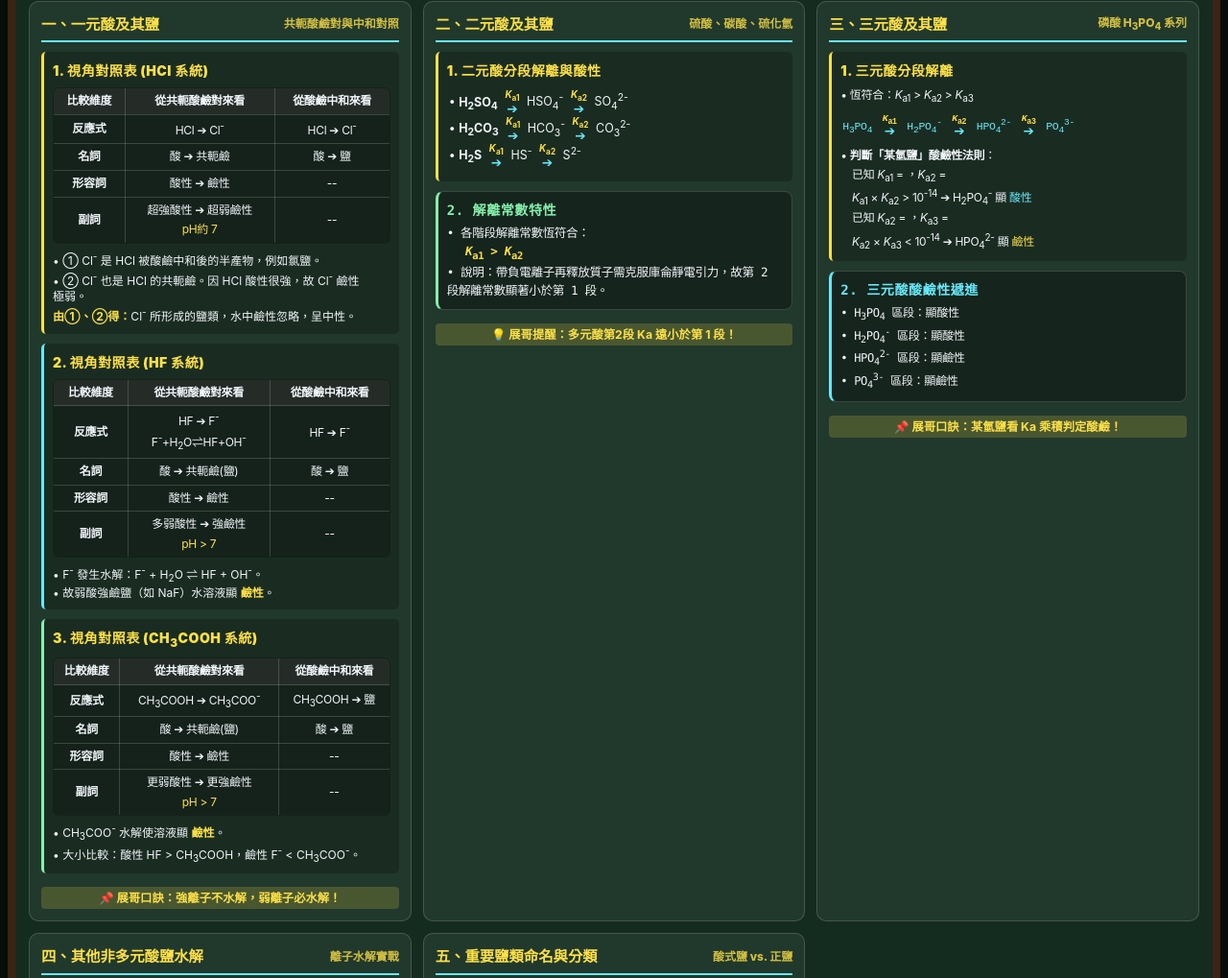
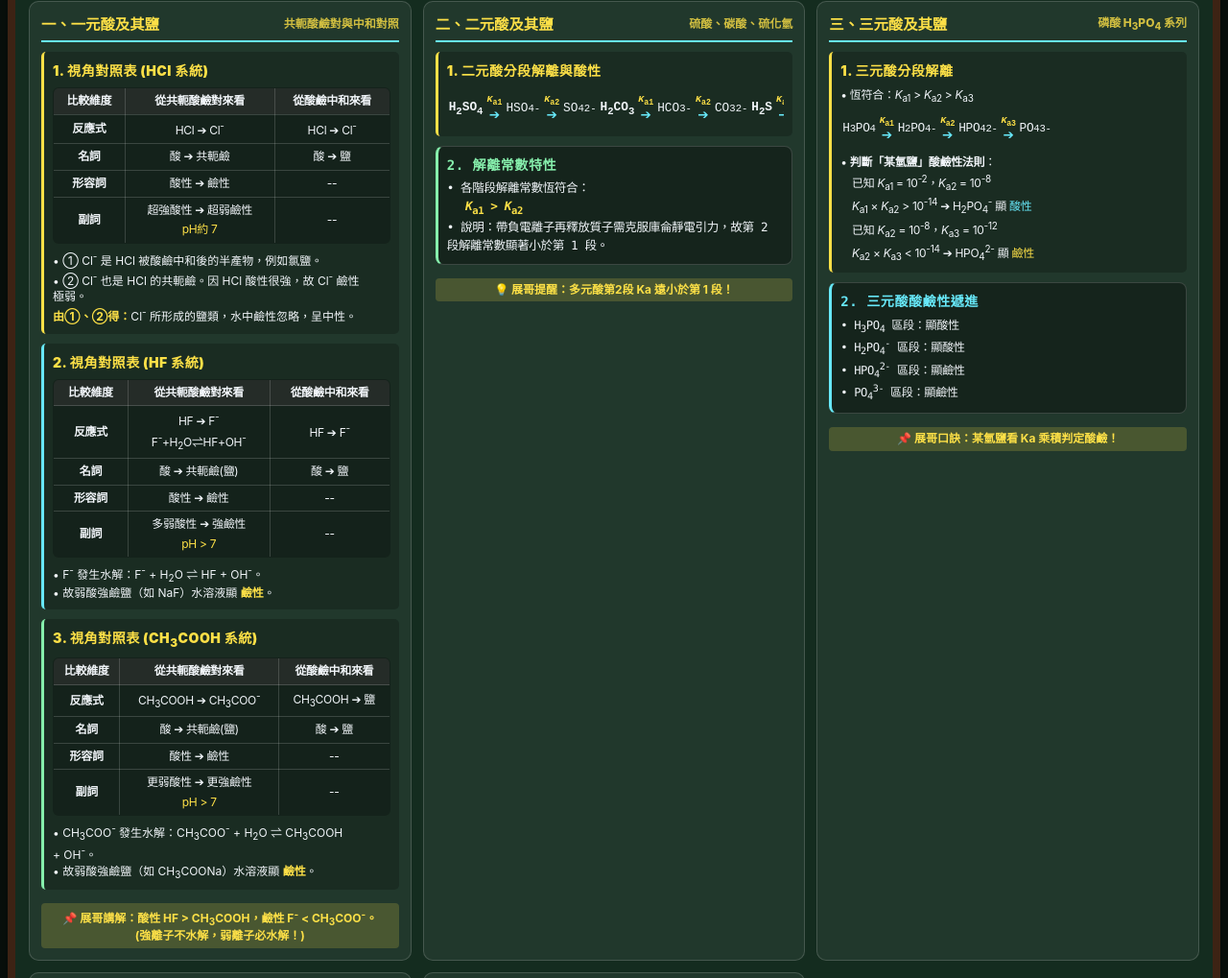
Before and after one commit to Jelly-ChinChan/Acid-base-hand-out9, a plain HTML site: page index.html in a window 1280 px wide. Shown: the part 165-1184 px from the top of the page at 96% size. Drawn offline with Linux system fonts and the light colour scheme.

Commit message:
Refactor note-pill styles and update content
Updated styles and content for note pills and chemical equations.

```diff
--- a/index.html
+++ b/index.html
@@ -275,39 +275,51 @@
     .role-table th { background: var(--table-th-bg); font-weight: 800; }
 
     .note-pill {
-      display: inline-block;
-      padding: 2px 7px;
+      display: block;
+      padding: 4px 8px;
       border-radius: 4px;
       background: var(--highlight-bg);
       color: var(--chalk-yellow);
-      font-size: 0.77rem;
+      font-size: 0.75rem;
       font-weight: 700;
       margin-top: 4px;
+      text-align: center;
+      line-height: 1.4;
     }
 
-    /* 完美的水平對齊 Ka 箭頭樣式，支援橫向滾動 */
+    /* 完美的水平對齊 Ka 箭頭樣式 */
     .eq-scroll-wrap {
       width: 100%;
       overflow-x: auto;
       white-space: nowrap;
-      padding: 4px 2px;
+      padding: 6px 2px;
       scrollbar-width: thin;
     }
     .eq-scroll-wrap::-webkit-scrollbar { height: 4px; }
     .eq-scroll-wrap::-webkit-scrollbar-thumb { background: rgba(255,255,255,0.2); border-radius: 2px; }
 
+    .chem-line {
+      display: inline-flex;
+      align-items: center;
+      font-family: monospace;
+      font-size: 0.8rem;
+    }
+
     .arrow-container {
       display: inline-flex;
       flex-direction: column;
       align-items: center;
+      justify-content: center;
       vertical-align: middle;
       margin: 0 4px;
+      height: 28px;
     }
     .arrow-container .ka-label {
       font-size: 0.62rem;
       color: var(--chalk-yellow);
       font-weight: bold;
-      line-height: 1.1;
+      line-height: 1;
+      margin-bottom: 2px;
     }
     .arrow-container .arrow-line {
       font-size: 0.85rem;
@@ -551,13 +563,14 @@
             </tr>
           </table>
           <div style="font-size:0.75rem; margin-top:4px; line-height:1.4;">
-            • CH<sub>3</sub>COO<sup>-</sup> 水解使溶液顯 <b style="color:var(--chalk-yellow);">鹼性</b>。<br>
-            • 大小比較：酸性 HF &gt; CH<sub>3</sub>COOH，鹼性 F<sup>-</sup> &lt; CH<sub>3</sub>COO<sup>-</sup>。
+            • CH<sub>3</sub>COO<sup>-</sup> 發生水解：CH<sub>3</sub>COO<sup>-</sup> + H<sub>2</sub>O ⇌ CH<sub>3</sub>COOH + OH<sup>-</sup>。<br>
+            • 故弱酸強鹼鹽（如 CH<sub>3</sub>COONa）水溶液顯 <b style="color:var(--chalk-yellow);">鹼性</b>。
           </div>
         </div>
 
-        <div class="note-pill" style="display:block; text-align:center;">
-          📌 展哥口訣：強離子不水解，弱離子必水解！
+        <div class="note-pill">
+          📌 展哥講解：酸性 HF &gt; CH<sub>3</sub>COOH，鹼性 F<sup>-</sup> &lt; CH<sub>3</sub>COO<sup>-</sup>。<br>
+          (強離子不水解，弱離子必水解！)
         </div>
       </div>
 
@@ -571,18 +584,22 @@
         <div class="section-box">
           <div class="sub-head">1. 二元酸分段解離與酸性</div>
           <div class="eq-scroll-wrap">
-            <div style="font-size:0.78rem; line-height:1.8;">
-              • <b>H<sub>2</sub>SO<sub>4</sub></b>
+            <div class="chem-line">
+              <b>H<sub>2</sub>SO<sub>4</sub></b>
               <span class="arrow-container"><span class="ka-label"><i>K</i><sub>a1</sub></span><span class="arrow-line">➔</span></span>
               HSO<sub>4</sub><sup>-</sup>
               <span class="arrow-container"><span class="ka-label"><i>K</i><sub>a2</sub></span><span class="arrow-line">➔</span></span>
-              SO<sub>4</sub><sup>2-</sup><br>
-              • <b>H<sub>2</sub>CO<sub>3</sub></b>
+              SO<sub>4</sub><sup>2-</sup>
+            </div>
+            <div class="chem-line" style="margin-top:4px;">
+              <b>H<sub>2</sub>CO<sub>3</sub></b>
               <span class="arrow-container"><span class="ka-label"><i>K</i><sub>a1</sub></span><span class="arrow-line">➔</span></span>
               HCO<sub>3</sub><sup>-</sup>
               <span class="arrow-container"><span class="ka-label"><i>K</i><sub>a2</sub></span><span class="arrow-line">➔</span></span>
-              CO<sub>3</sub><sup>2-</sup><br>
-              • <b>H<sub>2</sub>S</b>
+              CO<sub>3</sub><sup>2-</sup>
+            </div>
+            <div class="chem-line" style="margin-top:4px;">
+              <b>H<sub>2</sub>S</b>
               <span class="arrow-container"><span class="ka-label"><i>K</i><sub>a1</sub></span><span class="arrow-line">➔</span></span>
               HS<sup>-</sup>
               <span class="arrow-container"><span class="ka-label"><i>K</i><sub>a2</sub></span><span class="arrow-line">➔</span></span>
@@ -617,7 +634,7 @@
           <div style="font-size:0.75rem; line-height:1.6; letter-spacing:-0.3px;">
             • 恆符合：<i>K</i><sub>a1</sub> &gt; <i>K</i><sub>a2</sub> &gt; <i>K</i><sub>a3</sub><br>
             <div class="eq-scroll-wrap" style="margin:4px 0;">
-              <div style="font-family:monospace; color:var(--chalk-cyan); font-size:0.72rem; white-space:nowrap;">
+              <div class="chem-line">
                 H<sub>3</sub>PO<sub>4</sub>
                 <span class="arrow-container"><span class="ka-label"><i>K</i><sub>a1</sub></span><span class="arrow-line">➔</span></span>
                 H<sub>2</sub>PO<sub>4</sub><sup>-</sup>
@@ -628,9 +645,9 @@
               </div>
             </div>
             • <b>判斷「某氫鹽」酸鹼性法則</b>：<br>
-            　已知 <i>K</i><sub>a1</sub> = ，<i>K</i><sub>a2</sub> = <br>
+            　已知 <i>K</i><sub>a1</sub> = 10<sup>-2</sup>，<i>K</i><sub>a2</sub> = 10<sup>-8</sup><br>
             　<i>K</i><sub>a1</sub> × <i>K</i><sub>a2</sub> &gt; 10<sup>-14</sup> ➔ H<sub>2</sub>PO<sub>4</sub><sup>-</sup> 顯 <span style="color:var(--chalk-cyan);">酸性</span><br>
-            　已知 <i>K</i><sub>a2</sub> = ，<i>K</i><sub>a3</sub> = <br>
+            　已知 <i>K</i><sub>a2</sub> = 10<sup>-8</sup>，<i>K</i><sub>a3</sub> = 10<sup>-12</sup><br>
             　<i>K</i><sub>a2</sub> × <i>K</i><sub>a3</sub> &lt; 10<sup>-14</sup> ➔ HPO<sub>4</sub><sup>2-</sup> 顯 <span style="color:var(--chalk-yellow);">鹼性</span>
           </div>
         </div>
@@ -768,7 +785,7 @@
       <div>展氏新解 · 鹽的分類與酸鹼性</div>
       <div class="footer-copyright">© 展氏新解 版權所有</div>
       <div style="font-size:0.78rem; opacity:0.85; margin-top:4px;">
-        👀 累計點閱：<span id="pageViews" style="color:var(--chalk-yellow); font-weight:bold;">428</span> 次
+        👀 累計點閱：<span id="pageViews" style="color:var(--chalk-yellow); font-weight:bold;">462</span> 次
       </div>
     </div>
 
```
